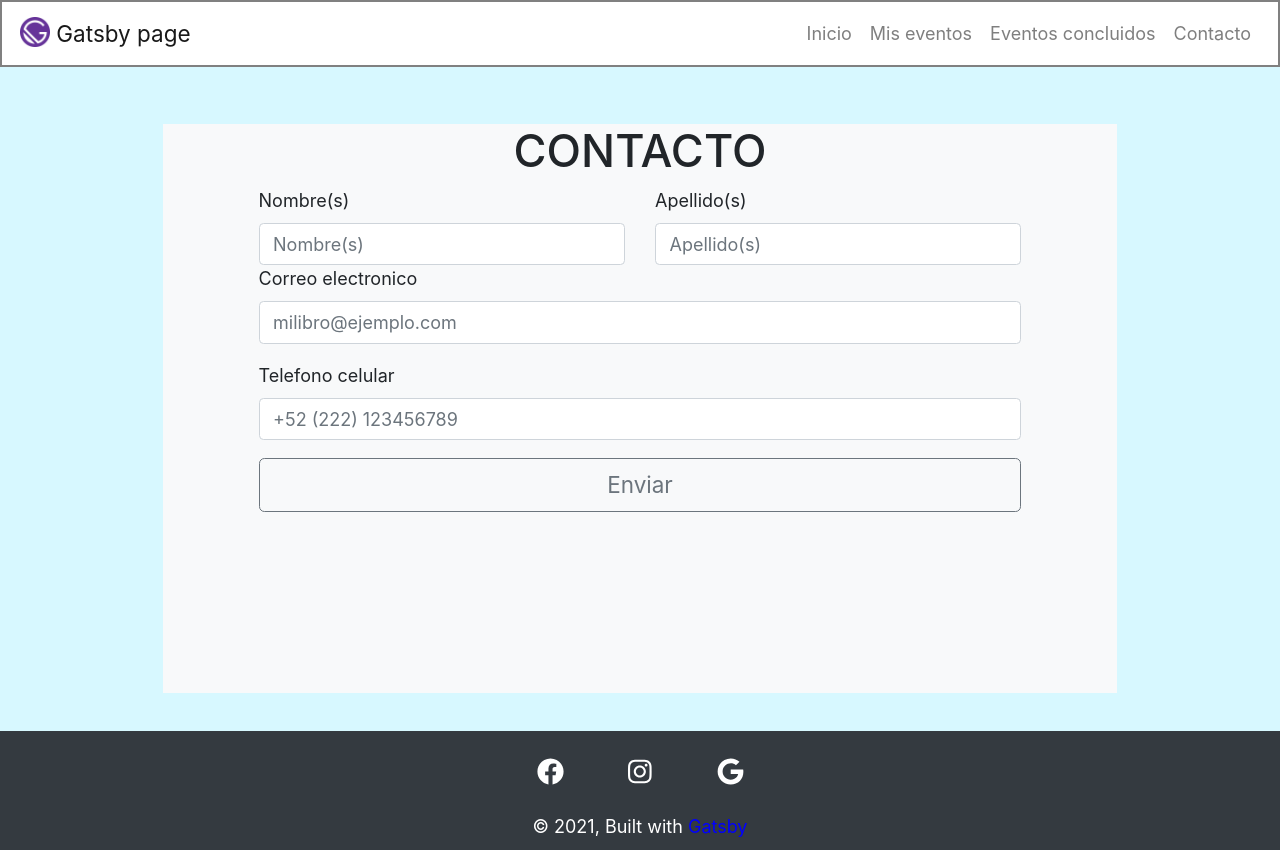
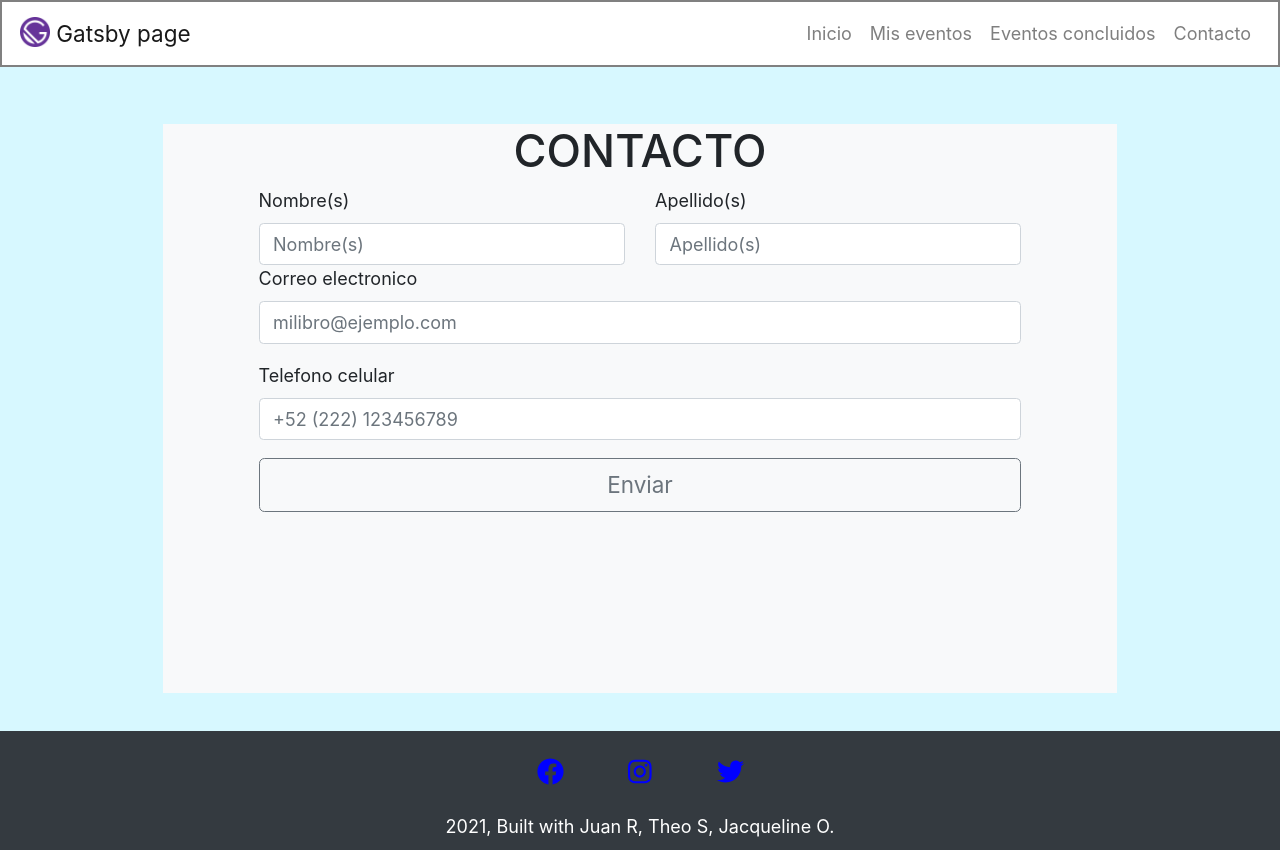
Before and after one commit to tspt89/gatsby-web, a Gatsby site: page /contact in a window 1280 px wide. Built offline with nearby package versions, Linux system fonts and the light colour scheme; Gatsby itself is replaced by a stand-in of ours.

Commit message:
Final Version 1.2 (Fixed Social Media)

```diff
--- a/src/components/layout.js
+++ b/src/components/layout.js
@@ -46,17 +46,17 @@ const Layout = ({ children }) => {
             <div className="text-center center-block">
 
               <span className="fa-stack fa-2x">
-              <i role="button" aria-label="facebook" ><FontAwesomeIcon icon={['fab', 'facebook' ]} size="xs" /></i>
+              <a class="button" aria-label="facebook" href="https://www.facebook.com/RobertKiyosaki/" ><FontAwesomeIcon icon={['fab', 'facebook' ]} size="xs" /></a>
               </span>
               <span className="fa-stack fa-2x">
-              <i role="button" aria-label="instagram" ><FontAwesomeIcon icon={['fab', 'instagram']} size="xs"/></i>
+                <a role="button" aria-label="instagram" href="https://www.instagram.com/therealkiyosaki/?hl=es-la%22%3E" ><FontAwesomeIcon icon={['fab', 'instagram']} size="xs"/></a>
               </span>
               <span className="fa-stack fa-2x">
-                <i role="button" aria-label="Google" ><FontAwesomeIcon icon={['fab', 'google']} size="xs"/></i>
+                <a role="button" aria-label="Google" href="https://www.instagram.com/therealkiyosaki/?hl=es-la%22%3E"><FontAwesomeIcon icon={['fab', 'twitter']} size="xs"/></a>
               </span>
               <br />
-              © {new Date().getFullYear()}, Built with
-              <a href="https://www.gatsbyjs.org"> Gatsby</a>
+                {new Date().getFullYear()}, Built with
+              <a> Juan R, Theo S, Jacqueline O.</a>
 
 
             </div>
```
